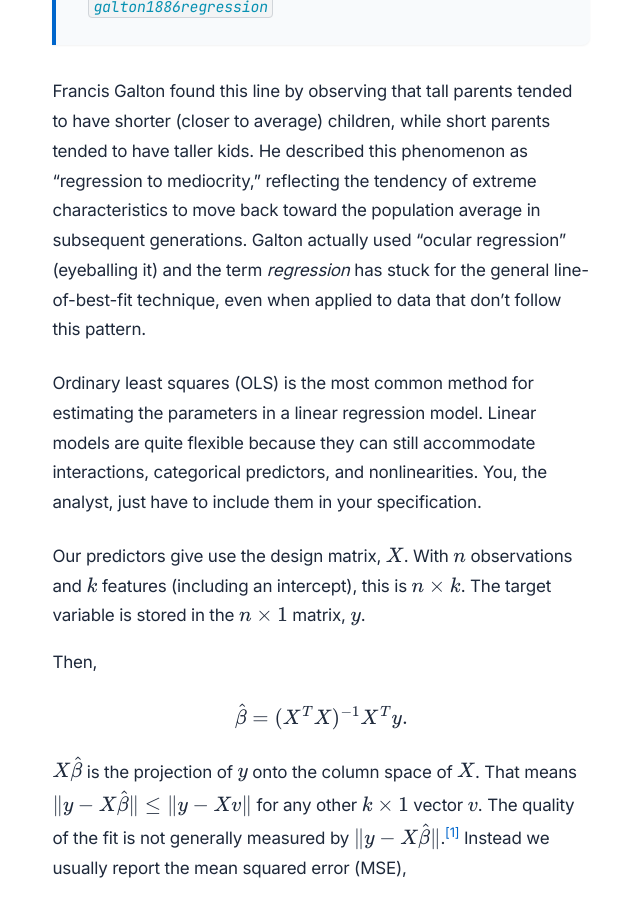
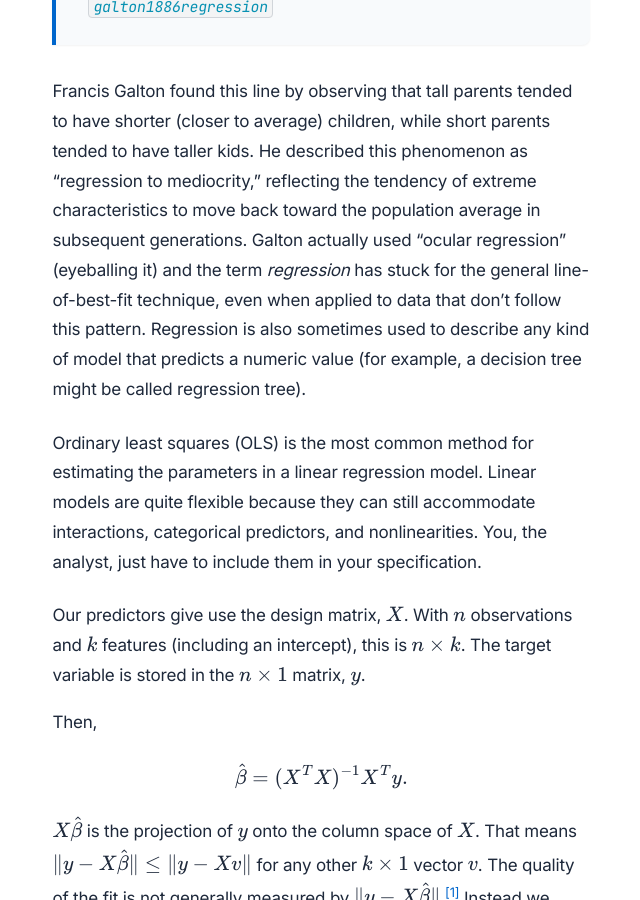
Before and after one commit to alexanderthclark/pols4728, a Jupyter Book: the page built from book/chapters/linreg.md, in a window 1280 px wide and 900 px high, scrolled down 1033 px. Shown: the whole window, without its empty margins (292-932 px from the left). Built offline with Jupyter Book 1.0.4 settings and Sphinx 7.4.7 and the Sphinx Book theme 1.1.4, drawn with Linux system fonts in a browser that asks for light colours; cross-references to code outside the pages are shown as plain code.

Commit message:
output cells

```diff
--- a/book/chapters/linreg.md
+++ b/book/chapters/linreg.md
@@ -15,7 +15,7 @@ Can you think of some famous lines? Maybe you are thinking of the Equator, the M
 
 > "The height-deviate of the offspring is, on the average, two-thirds of the height-deviate of its mid-parentage." {cite}`galton1886regression`
 
-Francis Galton found this line by observing that tall parents tended to have shorter (closer to average) children, while short parents tended to have taller kids. He described this phenomenon as "regression to mediocrity," reflecting the tendency of extreme characteristics to move back toward the population average in subsequent generations. Galton actually used "ocular regression" (eyeballing it) and the term *regression* has stuck for the general line-of-best-fit technique, even when applied to data that don't follow this pattern.
+Francis Galton found this line by observing that tall parents tended to have shorter (closer to average) children, while short parents tended to have taller kids. He described this phenomenon as "regression to mediocrity," reflecting the tendency of extreme characteristics to move back toward the population average in subsequent generations. Galton actually used "ocular regression" (eyeballing it) and the term *regression* has stuck for the general line-of-best-fit technique, even when applied to data that don't follow this pattern. Regression is also sometimes used to describe any kind of model that predicts a numeric value (for example, a decision tree might be called regression tree).
 
 Ordinary least squares (OLS) is the most common method for estimating the parameters in a linear regression model. Linear models are quite flexible because they can still accommodate interactions, categorical predictors, and nonlinearities. You, the analyst, just have to include them in your specification.
 
```
Also changed, not shown: book/reference/prelims_and_digressions.ipynb.
